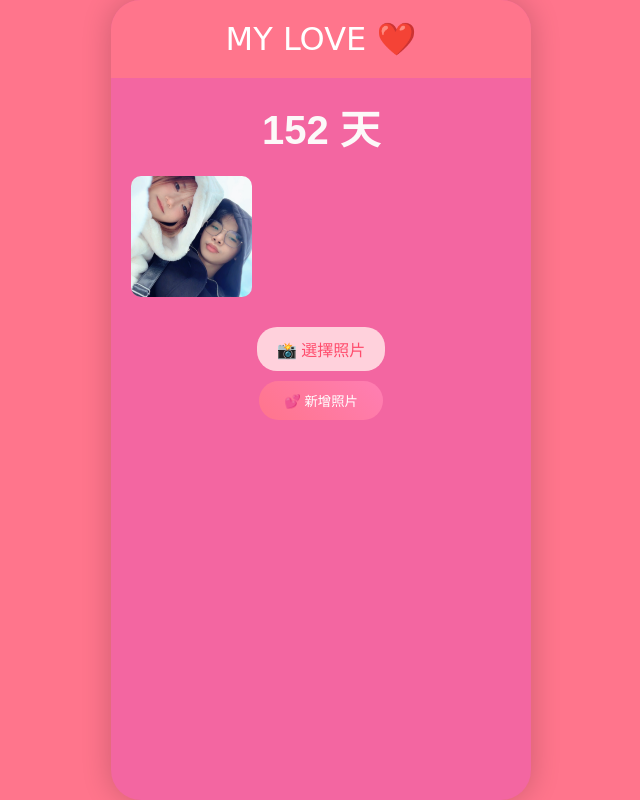
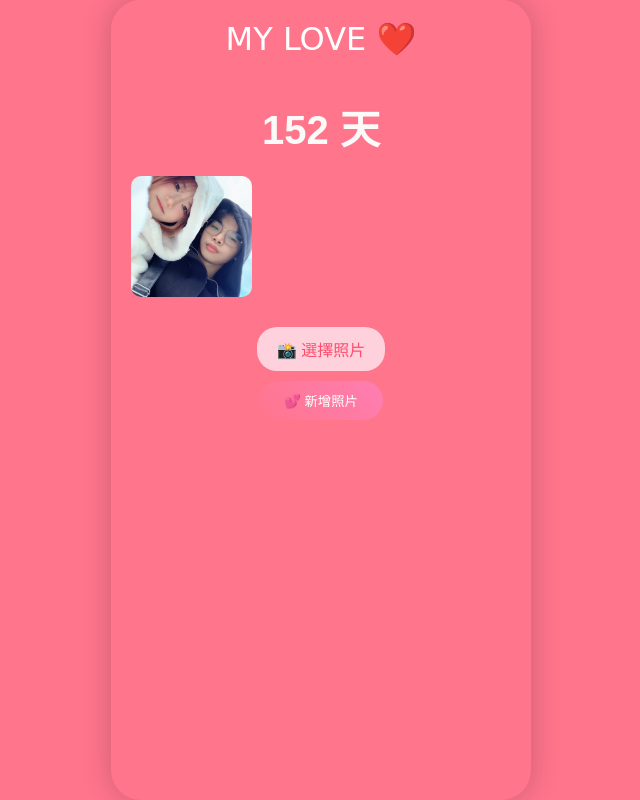
Before and after one commit to peng157/shi, a Flask app: page / in a window 1280 px wide. Shown: the whole page, without its empty margins (319-959 px from the left). Run offline with Flask 3, Linux system fonts and the light colour scheme; some web fonts are replaced.

Commit message:
Update index.html

```diff
--- a/templates/index.html
+++ b/templates/index.html
@@ -18,7 +18,7 @@
     width: 100%;
     max-width: 420px;
     min-height: 100vh;
-    background: rgb(243, 102, 161);
+    background: #ff758c;
     border-radius: 30px;
     overflow: hidden;
     box-shadow: 0 0 30px rgba(0,0,0,0.2);
```
